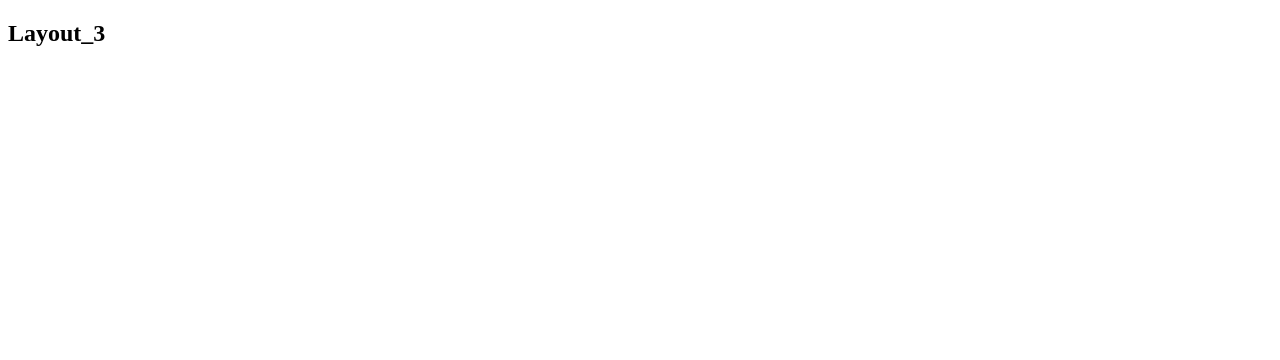
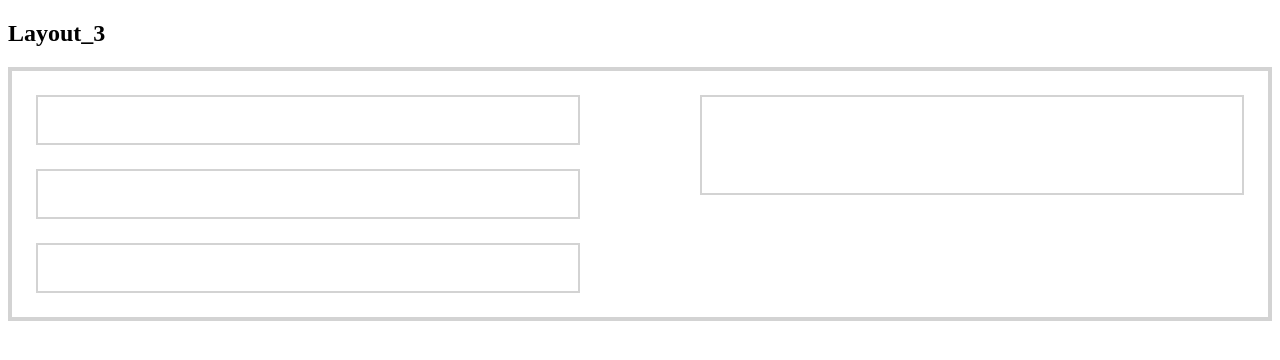
Before and after one commit to mahesh-1981/flex_box, a plain HTML site: page Layout_3/index.html in a window 1280 px wide. Drawn offline with Linux system fonts and the light colour scheme.

Commit message:
added styles

```diff
--- a/Layout_3/index.html
+++ b/Layout_3/index.html
@@ -4,13 +4,21 @@
     <meta charset="UTF-8">
     <meta http-equiv="X-UA-Compatible" content="IE=edge">
     <meta name="viewport" content="width=device-width, initial-scale=1.0">
+    <link rel="stylesheet" href="/Layout_3/styles.css">
     <title>Layout_3</title>
 </head>
 <body>
 
     <h2>Layout_3</h2>
 
-
+    <div class="container">
+        <div class="box-wrapper">
+            <div class="box box-small"></div>
+            <div class="box box-small"></div>
+            <div class="box box-small"></div>
+        </div>
+        <div class="box box-large"></div>
+    </div>
 
 </body>
 </html>
--- a/Layout_3/styles.css
+++ b/Layout_3/styles.css
@@ -0,0 +1,31 @@
+* {
+    box-sizing: border-box;
+}
+
+.container{
+    border: 4px solid lightgray;
+    padding: 24px 24px 0 24px;
+    display: flex;
+    justify-content: space-between;
+}
+
+.box{
+    border: 2px solid lightgray;
+    /* width: 30%; */
+    height: 100px;
+    margin-bottom: 24px;
+}
+.box-small{
+    height: 50px;
+}
+
+.box-wrapper{
+    width: 45%;
+}
+
+.box-large{
+
+    border: 2px solid lightgray;
+    width: 45%;
+    height: 100px;
+}
```
